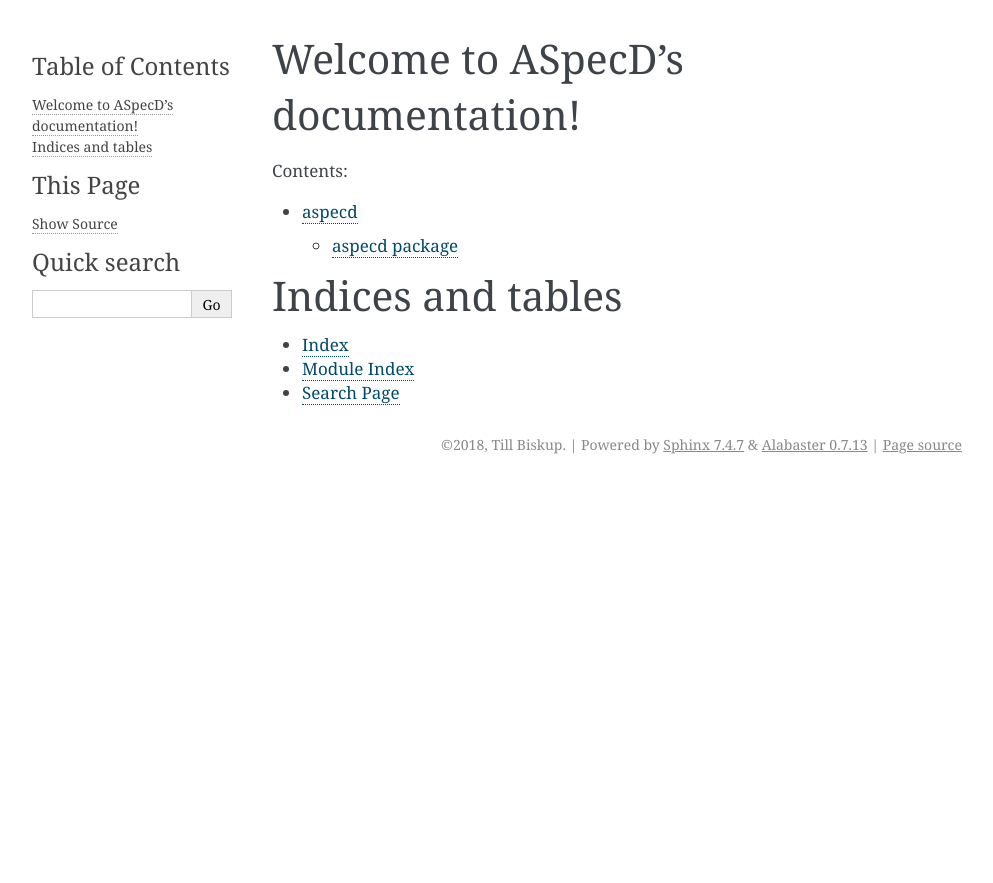
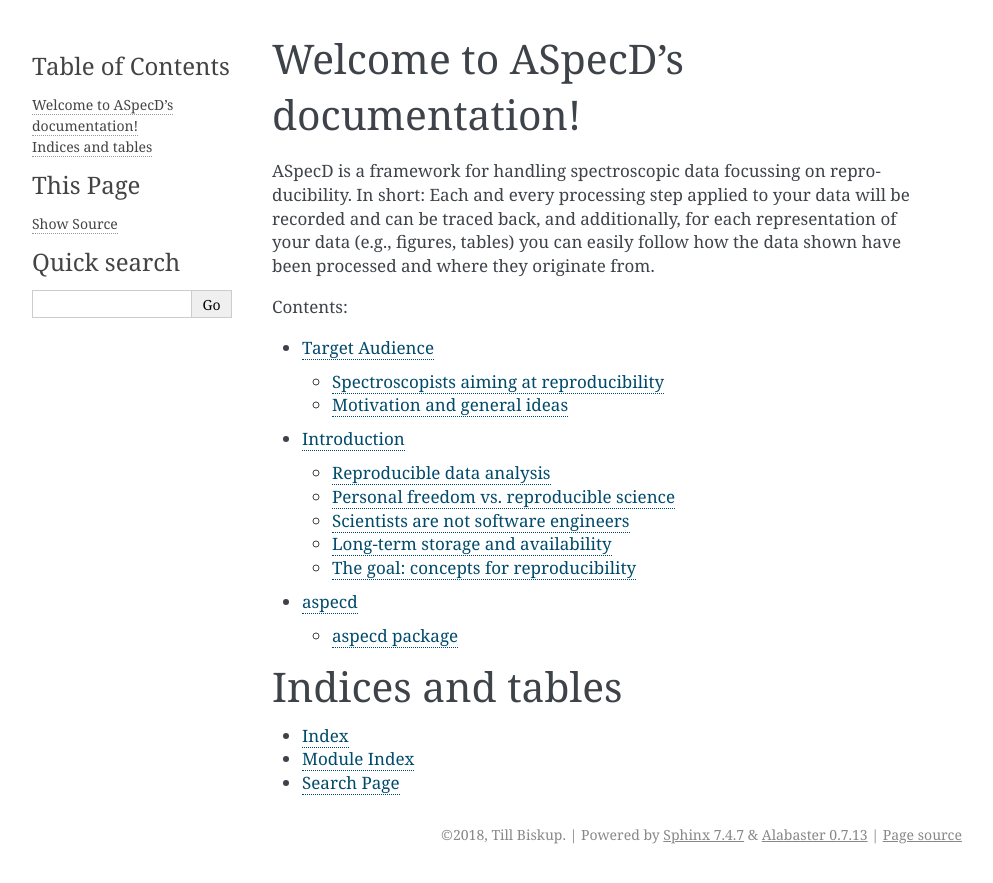
Before and after one commit to tillbiskup/aspecd, a Sphinx documentation site: the page built from docs/index.rst, in a window 1280 px wide. Shown: the top 883 px of the page, without its empty margins (148-1141 px from the left). Built offline with Sphinx 7.4.7, drawn with Linux system fonts in a browser that asks for light colours; some of the changed lines change nothing that is shown.

Commit message:
Update and extend documentation

```diff
--- /dev/null
+++ b/docs/audience.rst
@@ -0,0 +1,19 @@
+===============
+Target Audience
+===============
+
+Who is the target audience of the ASpecD framework? Is it interesting for me?
+
+
+Spectroscopists aiming at reproducibility
+=========================================
+
+The ASpecD framework addresses every scientist working with data (both, measured and calculated) on a daily base. As ASpecD is developed by an (experimental) spectroscopist, the focus is mainly on spectroscopy for the time being, although the underlying concepts should be sufficiently general to be useful in other context as well.
+
+
+Motivation and general ideas
+============================
+
+The motivation and general idea behind the ASpecD framework is to ensure reproducibility and---as much as possible---replicability of data processing, starting from recording data and ending with their final (graphical) representation, e.g., in a peer-reviewed publication. This is done by mostly automatically creating a gap-less record of each processing step.
+
+Every scientist should be well familiar with the concept of reproducibility and its importance for science in general. Nevetheless, those not taking care of these aspects will probably have hard time with the ASpecD framework and with some of its aspects, particulary those regaring their personal freedom of doing things their way.
--- a/docs/index.rst
+++ b/docs/index.rst
@@ -6,10 +6,15 @@
 Welcome to ASpecD's documentation!
 ==================================
 
+ASpecD is a framework for handling spectroscopic data focussing on reproducibility. In short: Each and every processing step applied to your data will be recorded and can be traced back, and additionally, for each representation of your data (e.g., figures, tables) you can easily follow how the data shown have been processed and where they originate from.
+
+
 .. toctree::
    :maxdepth: 2
    :caption: Contents:
 
+   audience
+   introduction
    api/modules
 
 
--- /dev/null
+++ b/docs/introduction.rst
@@ -0,0 +1,41 @@
+============
+Introduction
+============
+
+The idea behind the ASpecD framework.
+
+
+Reproducible data analysis
+==========================
+
+Reproducibility of data acquisition and processing is at the heart of proper science. To achieve this goal, documenting all parameters (of an experiment) is one necessary prerequisite. In large companies working in the field of chemistry, pharmacy and medicine, a strict quality management has led to developing large-scale, commercial, and highly integrated systems taking a maximum effort to ensure a gap-less record and documentation of each processing step. In fundamental research in academia, though, those systems are rare at best, if not simply not existing. In contrast, documenting the research directly correlates with the motivation of the individual scientist to cope with aspects of reproducibility as well as with her or his discipline to follow appropriate rules and workflows. In reality, experiments performed are usually insufficiently documented, let alone the following processing of the acquired data, even though missing information can often be inferred retrospectively thanks to experience and "informed guessing" of those directly involved in data acquisition.
+
+
+Personal freedom vs. reproducible science
+=========================================
+
+At the same time, individuality, independence and personal responsibility of scientists are emphasised in the academic context for good reason. Generally, scientists should not be limited by too many and unnecessary rules. Even more, developing an individual concept for documenting experimental parameters necessary for a sensible and adequate analysis (and reproducibility) of the acquired data is often seen as an integral part of scientific education in universities.
+
+Particularly in spectroscopy, home-built setups and lab-written, individual acquisition software are widespread. Therefore, it is of outstanding importance in this given context to document all experimental parameters, especially given that the acquisition software will usually *not* take care of this by itself. As this means extra effort for the experimenter, this documentation should be as easy and comfortable as possible. Ideally, it will be written in a format easily processable by computers, thus being accessible by software for data processing and analysis.
+
+
+Scientists are not software engineers
+=====================================
+
+Another important aspect: Usually, programs for data processing and analysis get written by the indivudual scientist who is using them. However, scientists normally are not familiar with nor know about central aspects of software engineering developed over the last decades that are essential to create robust and reliable software of the necessary complexity that can be used by others as well and is sufficiently future-proof.
+
+There are good reasons why developing and taking care of (more) complex software is usually in the realm of professional software engineers that can focus solely on this task. However, for most research groups in the academic context, it is not possible to hire professionals for this purpose. Besides that, the individual scientists should not use "black boxes" whose inner workings they neither know about nor understand. One strategy to overcome this problems may be to make scientists familiar with both, proven rules ("best practices") for programming as well as general concepts for data handling that have been developed by scientists and have been proven useful in day-to-day work. This would free scientists to focus on their actual science and would be beneficial in the long run.
+
+
+Long-term storage and availability
+==================================
+
+Usually, most data nowadays are acquired and processed digitally using computers. This raises questions about long-term storage and availability. Whereas an increasing number of funding agencies in science require applicants to provide concepts for these aspects, developing appropriate solutions and actually implementing them in a working manner is far from easy. Given that often not only raw data are of interest, but detailed analyses as well, this becomes even more problematic.
+
+
+The goal: concepts for reproducibility
+======================================
+
+All the aspects mentioned above have led to the development of the ASpecD framework (and its predecessors). The goal of the ASpecD framework is not to solve once and for all the problems mentioned. Rather, the idea is to provide concepts and show ways to tackle many of the individual aspects. The ultimate goal remains to have a system for data processing and analysis ensuring complete reproducibility (and replicability whereever possible) starting from the raw data and ending with final representations (figures, tables).
+
+The different components and underlying principles of the ASpecD framework are the result of more than a decade of practical day-to-day work in experimental sciences (mostly spectroscopy), combined with reflecting about the requirements for its appropriate documentation. It started out with a set of individual short routines for analysing time-resolved EPR data. Nowadays, the concepts developed are but much more general and can be most certainly applied beyond spectroscopy as well.
```
Also changed, not shown: 1 other file.
